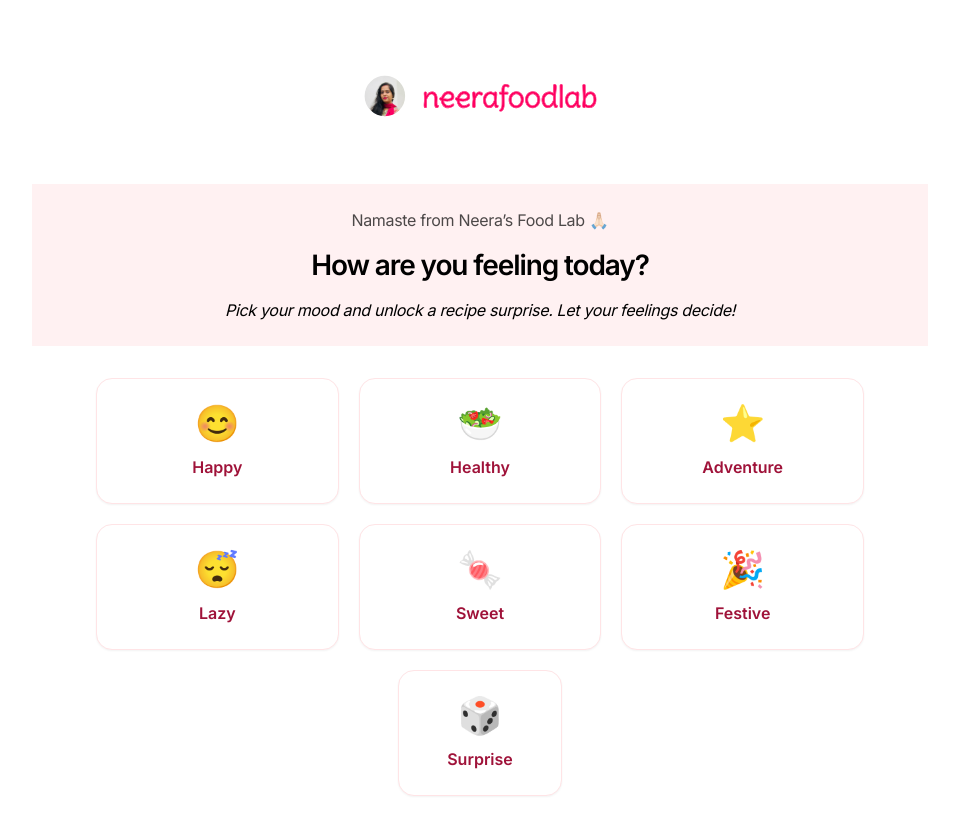
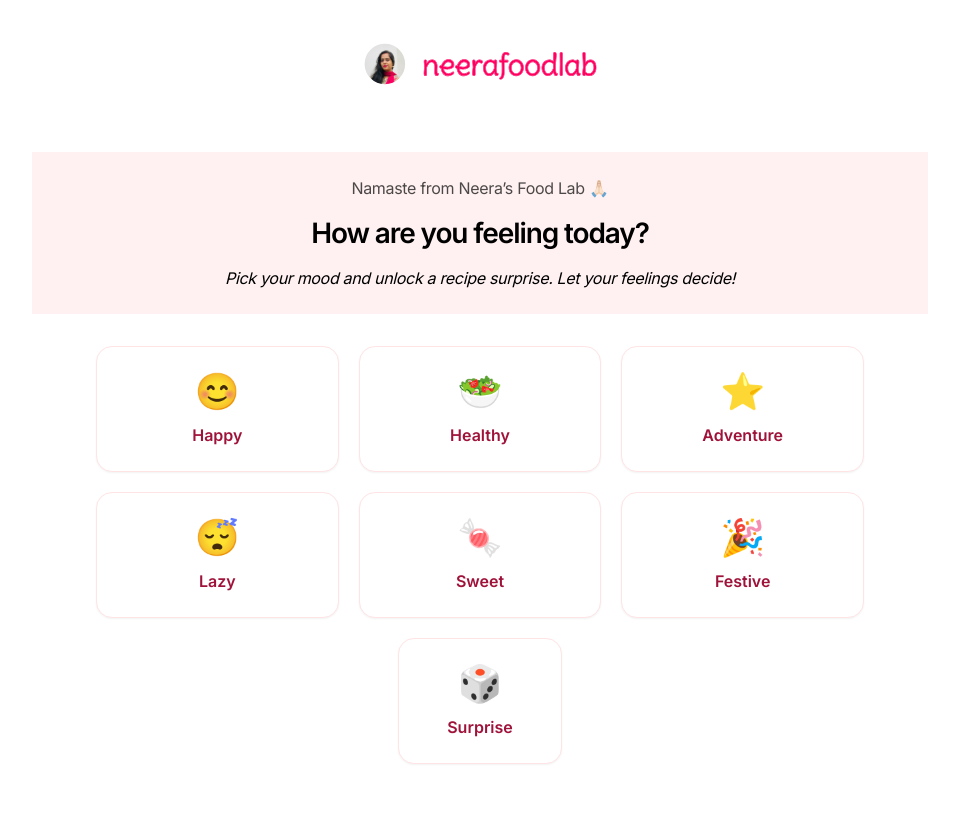
Before and after one commit to twopixelsclub/recipebymood, a React (Vite) app: page / in a window 1280 px wide. Shown: the whole page, without its empty margins (160-1119 px from the left). After the commit the page ends 800 px from the top, so only its background shows below. Built offline with nearby package versions, Linux system fonts and the light colour scheme.

Commit message:
spacing: remove body margin and adjust app padding to ensure 40px top, 32px to banner

```diff
--- a/App.tsx
+++ b/App.tsx
@@ -26,7 +26,7 @@
     };
 
     return (
-        <div className="min-h-screen text-[#1e1e1e] flex flex-col items-center p-4 sm:p-6 md:p-8">
+        <div className="min-h-screen text-[#1e1e1e] flex flex-col items-center px-4 sm:px-6 md:px-8">
             <Header />
             <main className="w-full max-w-4xl mx-auto flex-grow flex flex-col items-center mt-8">
                 <div className={`w-full transition-opacity duration-500 ${view === 'mood' ? 'opacity-100' : 'opacity-0 h-0 overflow-hidden'}`}>
--- a/index.html
+++ b/index.html
@@ -47,6 +47,7 @@
     <link href="https://fonts.googleapis.com/css2?family=Inter:wght@400;500;600;700;800&display=swap" rel="stylesheet">
     <style>
         body {
+            margin: 0; /* remove default body margin to control spacing precisely */
             font-family: 'Inter', system-ui, -apple-system, Segoe UI, Roboto, "Helvetica Neue", Arial, "Noto Sans", "Apple Color Emoji", "Segoe UI Emoji", "Segoe UI Symbol", sans-serif;
         }
     </style>
```
